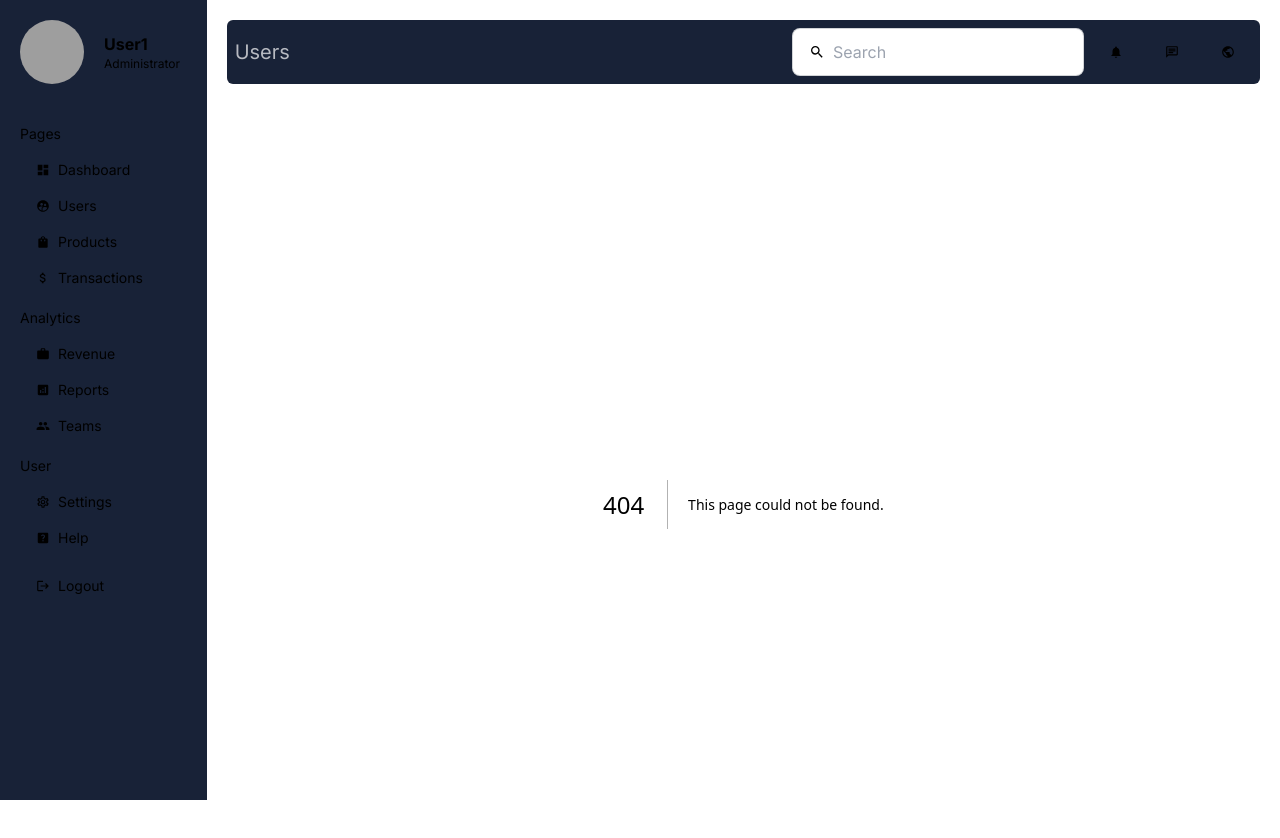
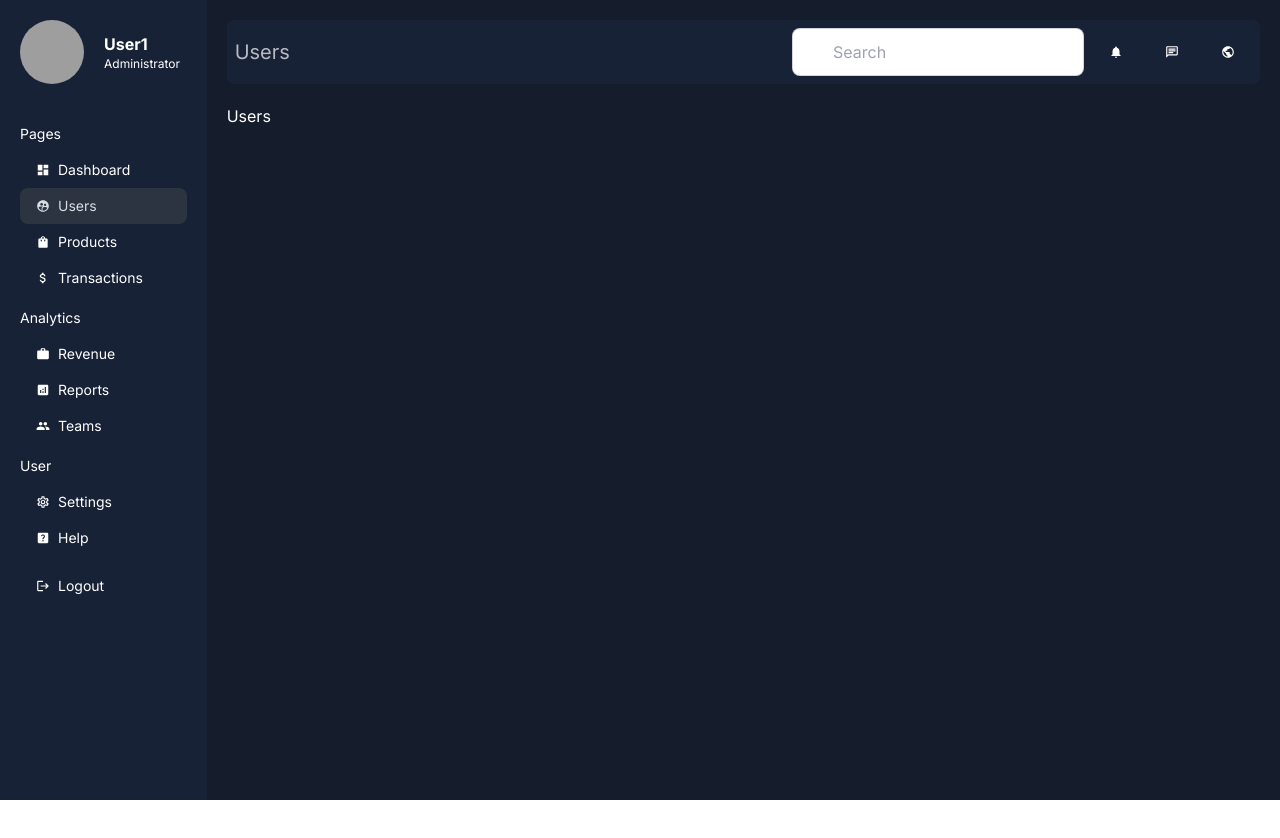
Before and after one commit to arbor0711/next-dashboard, a Next.js app: page /dashboard/users in a window 1280 px wide. Before the commit this address had no page. Shown: the top 838 px of the page. After the commit the page ends 800 px from the top, so only its background shows below. Built offline with nearby package versions, Linux system fonts and the light colour scheme; grey boxes are pictures that could not be loaded.

Commit message:
Fix bug-users page link

```diff
--- a/app/Sidebar.tsx
+++ b/app/Sidebar.tsx
@@ -23,7 +23,7 @@ const Sidebar = () => {
         { title: "Dashboard", path: "/dashboard", icon: <MdDashboard /> },
         {
           title: "Users",
-          path: "/dashboard/user",
+          path: "/dashboard/users",
           icon: <MdSupervisedUserCircle />,
         },
         {
--- /dev/null
+++ b/app/dashboard/users/page.tsx
@@ -0,0 +1,7 @@
+import React from "react";
+
+const Users = () => {
+  return <div>Users</div>;
+};
+
+export default Users;
```
